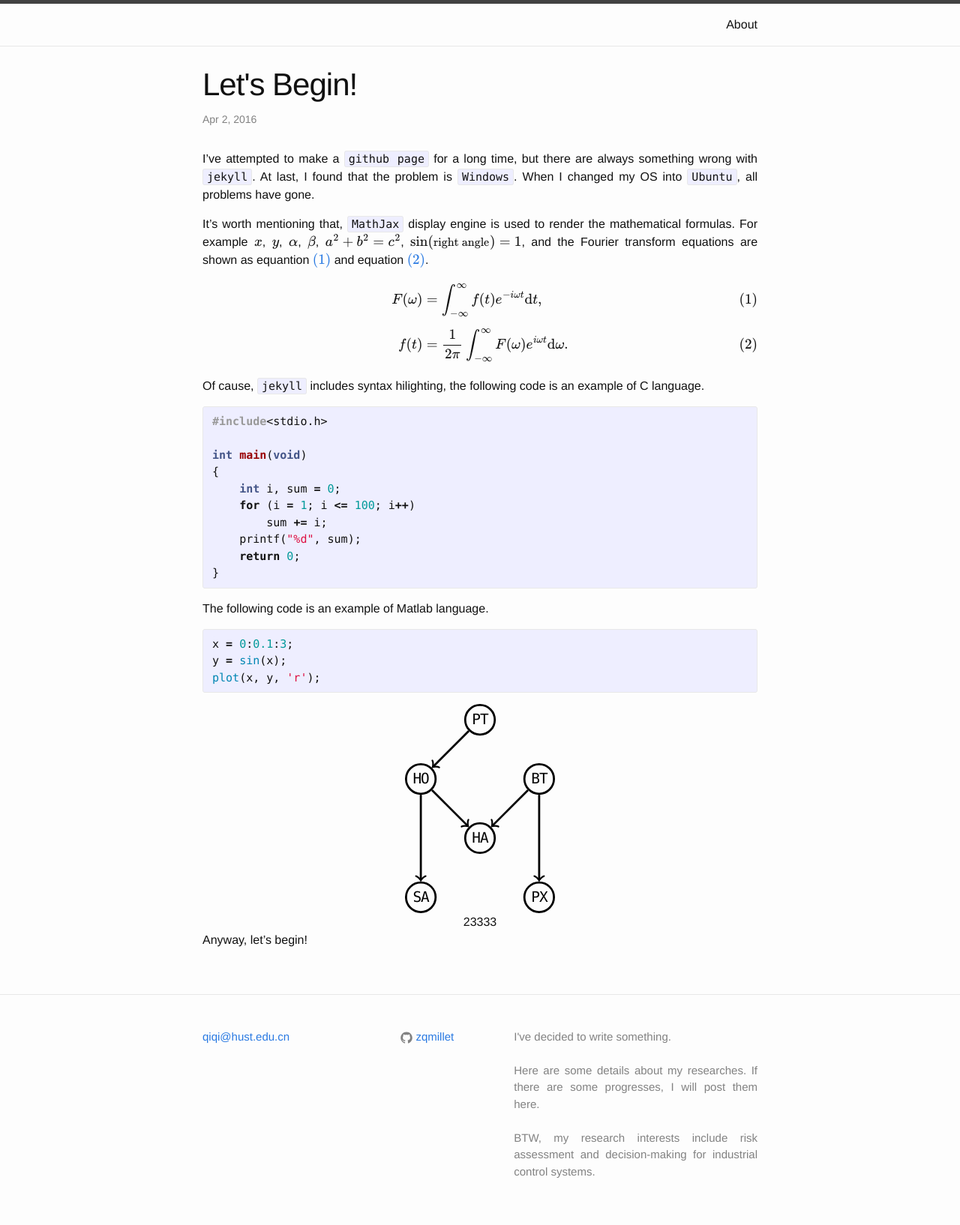
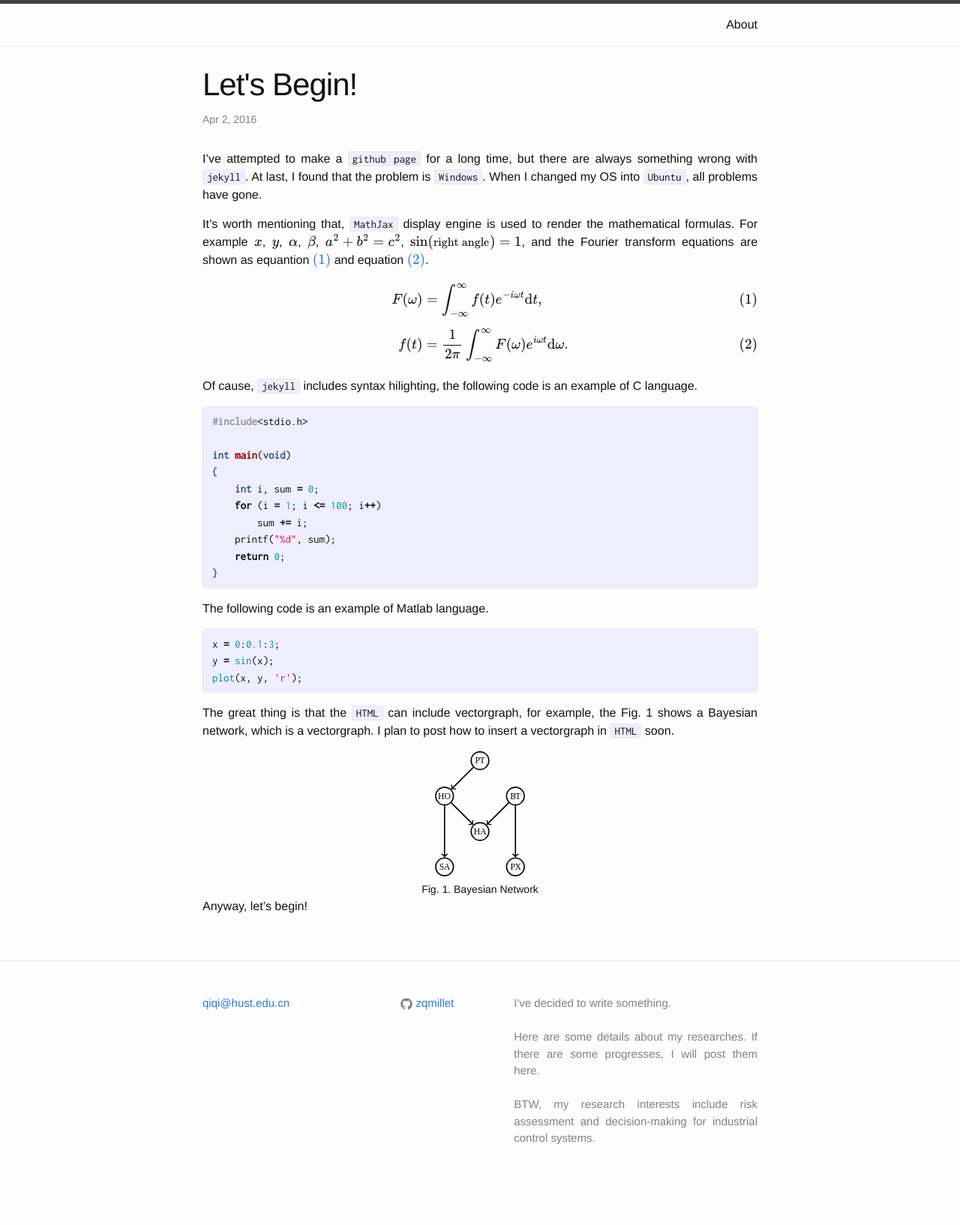
Before and after one commit to zqmillet/zqmillet.github.io, a Jekyll site: the page built from _posts/2016-04-02-Let's-Begin.markdown, in a window 1280 px wide. Shown: the whole page at 75% size. Built offline with Jekyll 4.4.1, drawn with Linux system fonts in a browser that asks for light colours; some web fonts are replaced; formulas are drawn with MathJax 3; after the commit the page ends 1590 px from its top, so only the background shows below that.

Commit message:
Let's Begin

```diff
--- a/_layouts/post.html
+++ b/_layouts/post.html
@@ -2,6 +2,8 @@
 layout: default
 ---
 <article class="post" itemscope itemtype="http://schema.org/BlogPosting">
+
+  <link href='http://fonts.googleapis.com/css?family=Ovo|Inconsolata' rel='stylesheet' type='text/css'>
 
   <header class="post-header">
     <h1 class="post-title" itemprop="name headline">{{ page.title }}</h1>
--- a/_posts/2016-04-02-Let's-Begin.markdown
+++ b/_posts/2016-04-02-Let's-Begin.markdown
@@ -35,9 +35,10 @@ y = sin(x);
 plot(x, y, 'r');
 {% endhighlight %}
 
+The great thing is that the `HTML` can include vectorgraph, for example, the Fig. 1 shows a Bayesian network, which is a vectorgraph. I plan to post how to insert a vectorgraph in `HTML` soon.
 <div align="center">
-<embed src = "/figures/test.svg" width = "200pt" align = "center"><br>
-23333
+<embed src = "/figures/test.svg" width = "120pt"><br>
+<figcaption>Fig. 1. Bayesian Network</figcaption>
 </div>
 
 Anyway, let's begin!
--- a/_sass/_base.scss
+++ b/_sass/_base.scss
@@ -60,7 +60,6 @@ figure > img {
 figcaption {
     font-size: $small-font-size;
 }
-
 
 
 /**
@@ -130,7 +129,7 @@ blockquote {
  */
 pre,
 code {
-    font-family: Consolas, "Liberation Mono", Menlo, Courier, monospace;
+    font-family: Inconsolata, "Liberation Mono", Menlo, Courier, monospace;
     font-size: 15px;
     border: 1px solid $grey-color-light;
     border-radius: 3px;
--- a/css/main.scss
+++ b/css/main.scss
@@ -6,7 +6,7 @@
 
 
 // Our variables
-$base-font-family: "Helvetica Neue", Helvetica, Arial, sans-serif;
+$base-font-family: Ovo, "Helvetica Neue", Helvetica, Arial, sans-serif;
 $base-font-size:   16px;
 $base-font-weight: 400;
 $small-font-size:  $base-font-size * 0.875;
```
Also changed, not shown: _posts/2016-04-03-How-to-Insert-Vectorgraph.markdown (added, +9 -0 lines), figures/test.svg, 5 other files.
